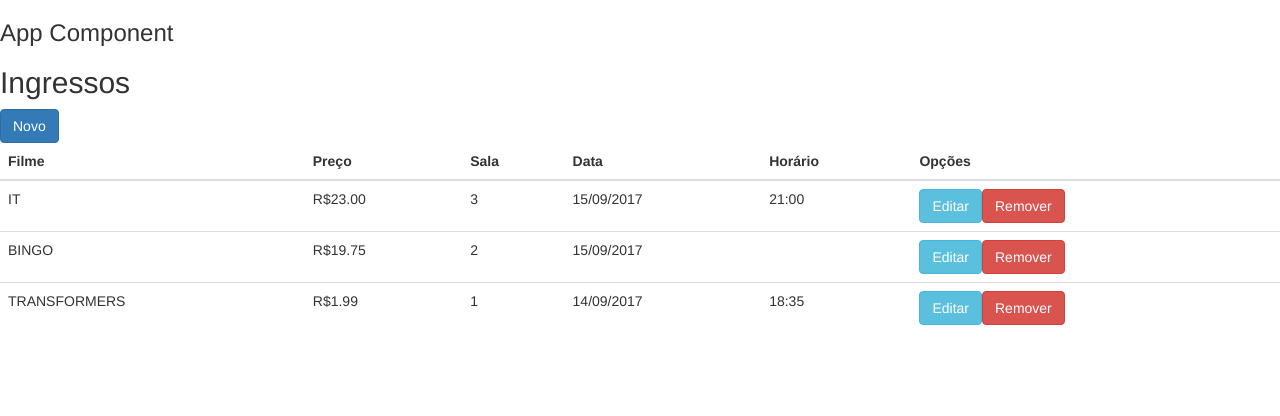
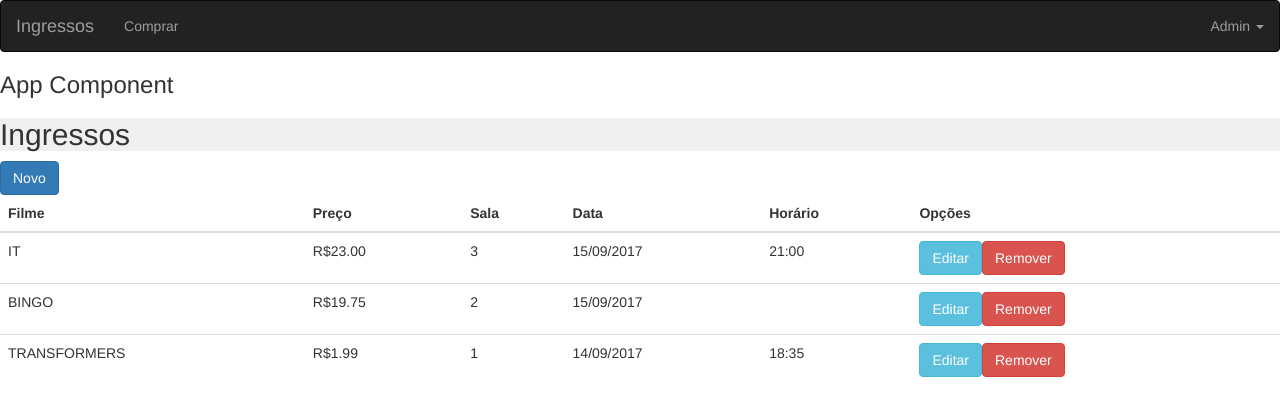
Before and after one commit to yurilc/t-treinamento-angular-2, an Angular app in the folder ingressos/: page / in a window 1280 px wide. Shown: the top 416 px of the page. Built offline with nearby package versions, Linux system fonts and the light colour scheme.

Commit message:
Criadas diretivas

```diff
--- a/ingressos/src/app/app.component.css
+++ b/ingressos/src/app/app.component.css
@@ -0,0 +1,3 @@
+h2 {
+    background-color: #f0f0f0;
+}
--- a/ingressos/src/app/app.component.html
+++ b/ingressos/src/app/app.component.html
@@ -1,5 +1,7 @@
+<app-header></app-header>
+
 <h3>App Component</h3>
 
 <app-ingresso-list>
-    <h2>Ingressos</h2>
+    <h2 [appHighlight]="{ background: 'blue' }">Ingressos</h2>
 </app-ingresso-list>
--- /dev/null
+++ b/ingressos/src/app/dropdown.directive.ts
@@ -0,0 +1,23 @@
+import { Directive, HostListener, ElementRef, Renderer2, HostBinding } from '@angular/core';
+
+@Directive({
+    selector: '[appDropdown]'
+})
+export class DropdownDirective {
+
+    open = false;
+
+    constructor(private element: ElementRef,
+                private renderer: Renderer2) {}
+
+    @HostBinding('style.cursor') cursor = 'pointer';
+
+    @HostListener('click') toggle() {
+        this.open = !this.open;
+        if(this.open) {
+            this.renderer.addClass(this.element.nativeElement, 'open');
+        } else {
+            this.renderer.removeClass(this.element.nativeElement, 'open');
+        }
+    }
+}
--- /dev/null
+++ b/ingressos/src/app/header/header.component.html
@@ -0,0 +1,20 @@
+<nav class="navbar navbar-inverse">
+  <div class="container-fluid">
+    <div class="navbar-header">
+      <a class="navbar-brand">Ingressos</a>
+    </div>
+    <ul class="nav navbar-nav navbar-left">
+        <li><a>Comprar</a></li>
+    </ul>
+    <ul class="nav navbar-nav navbar-right">
+      <li class="dropdown" appDropdown>
+        <a class="dropdown-toggle">
+          Admin <span class="caret"></span>
+        </a>
+        <ul class="dropdown-menu">
+          <li><a href="#">Ingressos</a></li>
+        </ul>
+      </li>
+    </ul>
+  </div>
+</nav>
--- /dev/null
+++ b/ingressos/src/app/header/header.component.ts
@@ -0,0 +1,15 @@
+import { Component, OnInit } from '@angular/core';
+
+@Component({
+  selector: 'app-header',
+  templateUrl: './header.component.html',
+  styleUrls: ['./header.component.css']
+})
+export class HeaderComponent implements OnInit {
+
+  constructor() { }
+
+  ngOnInit() {
+  }
+
+}
--- /dev/null
+++ b/ingressos/src/app/highlight.directive.ts
@@ -0,0 +1,28 @@
+import { Directive, HostListener, HostBinding, Input } from '@angular/core';
+
+@Directive({
+  selector: '[appHighlight]'
+})
+export class HighlightDirective {
+
+  @Input('appHighlight')
+  highlightColor = {
+    background: 'yellow',
+    text: 'black'
+  };
+
+  @HostBinding('style.backgroundColor')
+  color: string;
+
+  constructor() { }
+
+  @HostListener('mouseenter', ['$event']) mouseEnter(event: Event) {
+    console.log(event);
+    this.color = this.highlightColor.background;
+  }
+
+  @HostListener('mouseleave') mouseLeave() {
+    this.color = '';
+  }
+
+}
--- a/ingressos/src/app/ingressos/ingresso-list.component.ts
+++ b/ingressos/src/app/ingressos/ingresso-list/ingresso-list.component.ts
@@ -1,11 +1,12 @@
 import { Component, OnChanges, OnInit, DoCheck, AfterContentInit,
          AfterContentChecked, OnDestroy } from '@angular/core';
 
-import { Ingresso } from './ingresso.model';
+import { Ingresso } from '../ingresso.model';
 
 @Component({
     selector: 'app-ingresso-list',
-    templateUrl: './ingresso-list.component.html'
+    templateUrl: './ingresso-list.component.html',
+    styleUrls: [ './ingresso-list.component.css' ]
 })
 export class IngressoListComponent implements OnChanges, OnInit,
     DoCheck, AfterContentInit, AfterContentChecked, OnDestroy {
```
Also changed, not shown: ingressos/src/app/app.module.ts (+8 -2 lines), ingressos/src/app/header/header.component.css (added), ingressos/src/app/ingressos/ingresso-list/ingresso-list.component.css (added), ingressos/src/app/ingressos/ingresso-list/ingresso-list.component.html (renamed from ingressos/src/app/ingressos/ingresso-list.component.html), 1 other file (tests, documents, lock files or other folders).
